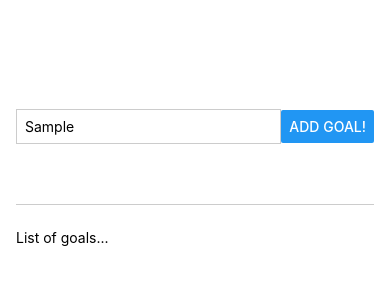
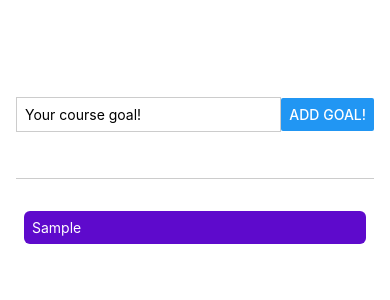
Before and after one commit to psultania1000/hello-app, a React Native app: screen / in a window 390 px wide. Both pictures are taken after typing "Sample" into the empty fields and a click on the button "ADD GOAL!". Shown: the top 300 px of the page. Built offline with nearby package versions, Linux system fonts and the light colour scheme.

Commit message:
modularised code, add delete

```diff
--- a/App.js
+++ b/App.js
@@ -1,27 +1,36 @@
 import { useState } from "react";
-import { StyleSheet, Text, View, Button, TextInput } from "react-native";
+import { StyleSheet, View, FlatList } from "react-native";
+
+import GoalItem from "./components/GoalItem";
+import GoalInput from "./components/GoalInput";
 
 export default function App() {
-  const [enteredGoalText, setEnteredGoalText] = useState("");
-  function goalInputHandler(enteredText) {
-    setEnteredGoalText(enteredText);
-  }
+  const [courseGoals, setCourseGoals] = useState([]);
 
-  function addGoalHander() {
-    console.log(enteredGoalText);
-  }
   return (
     <View style={styles.appContainer}>
-      <View style={styles.inputContainer}>
-        <TextInput
-          style={styles.textInput}
-          placeholder="Your course goal!"
-          onChangeText={goalInputHandler}
+      <GoalInput setCourseGoals={setCourseGoals} />
+      <View style={styles.goalsContainer}>
+        {/*
+          Previously Scrollview was used look at bottom
+          Now, we are using flatlist because it used kinda lazy loading to better
+          optimise the codebase
+        */}
+        <FlatList
+          data={courseGoals}
+          renderItem={(itemData) => {
+            return (
+              <GoalItem
+                text={itemData.item.text}
+                setCourseGoals={setCourseGoals}
+                id={itemData.item.id}
+              />
+            );
+          }}
+          keyExtractor={(item, index) => {
+            return item.id;
+          }}
         />
-        <Button title="Add Goal!" onPress={addGoalHander} />
-      </View>
-      <View style={styles.goalsContainer}>
-        <Text>List of goals...</Text>
       </View>
     </View>
   );
@@ -34,23 +43,30 @@ const styles = StyleSheet.create({
     backgroundColor: "white",
     paddingHorizontal: 16,
   },
-  inputContainer: {
-    flex: 1,
-    flexDirection: "row",
-    justifyContent: "space-between",
-    alignItems: "center",
-    marginBottom: 24,
-    borderBottomWidth: 1,
-    borderColor: "#cccccc",
-  },
-  textInput: {
-    borderWidth: 1,
-    borderColor: "#cccccc",
-    width: "80%",
-    // marginRight: 8,
-    padding: 8,
-  },
+
   goalsContainer: {
-    flex: 4,
+    flex: 5,
   },
 });
+
+{
+  /* <ScrollView>
+  {courseGoals.map((goal, index) => (
+
+    You can add styling goal item in Text tag as well now but
+      previously Text tag wont give same result in ios as
+      some time tweaking is needed to make it work in both platform
+      seamlessly
+      P.S.: Ofc now it works in both. But small thing to keep in mind
+
+
+    <View style={styles.goalItem} key={index}>
+
+              Styles does not cascade in react native
+              i.e. text color define in parent element wont be passed into child
+
+      <Text style={styles.goalText}>{goal}</Text>
+    </View>
+  ))}
+</ScrollView>; */
+}
--- /dev/null
+++ b/components/GoalInput.js
@@ -0,0 +1,50 @@
+import { View, TextInput, Button, StyleSheet } from "react-native";
+import { useState } from "react";
+
+function GoalInput({ setCourseGoals }) {
+  const [enteredGoalText, setEnteredGoalText] = useState("");
+
+  function goalInputHandler(enteredText) {
+    setEnteredGoalText(enteredText);
+  }
+
+  function addGoalHander() {
+    setCourseGoals((prevCourseGoals) => [
+      ...prevCourseGoals,
+      { text: enteredGoalText, id: Math.random().toString() },
+    ]);
+    setEnteredGoalText("");
+  }
+  return (
+    <View style={styles.inputContainer}>
+      <TextInput
+        style={styles.textInput}
+        placeholder="Your course goal!"
+        onChangeText={goalInputHandler}
+        value={enteredGoalText}
+      />
+      <Button title="Add Goal!" onPress={addGoalHander} />
+    </View>
+  );
+}
+
+export default GoalInput;
+
+const styles = StyleSheet.create({
+  inputContainer: {
+    flex: 1,
+    flexDirection: "row",
+    justifyContent: "space-between",
+    alignItems: "center",
+    marginBottom: 24,
+    borderBottomWidth: 1,
+    borderColor: "#cccccc",
+  },
+  textInput: {
+    borderWidth: 1,
+    borderColor: "#cccccc",
+    width: "80%",
+    // marginRight: 8,
+    padding: 8,
+  },
+});
--- /dev/null
+++ b/components/GoalItem.js
@@ -0,0 +1,37 @@
+import { View, Text, StyleSheet, Pressable } from "react-native";
+
+function GoalItem({ text, setCourseGoals, id }) {
+  function deleteGoalHandler(id) {
+    setCourseGoals((previousCourseGoals) => {
+      return previousCourseGoals.filter((goal) => goal.id !== id);
+    });
+  }
+  return (
+    <View style={styles.goalItem}>
+      <Pressable
+        android_ripple={{ color: "#210644" }}
+        onPress={deleteGoalHandler.bind(this, id)}
+        style={({ pressed }) => pressed && styles.pressedItems}>
+        <Text style={styles.goalText}>{text}</Text>
+      </Pressable>
+    </View>
+  );
+}
+
+export default GoalItem;
+
+const styles = StyleSheet.create({
+  goalItem: {
+    margin: 8,
+    borderRadius: 6,
+    backgroundColor: "#5e0acc",
+    color: "white",
+  },
+  pressedItems: {
+    opacity: 0.5,
+  },
+  goalText: {
+    padding: 8,
+    color: "white",
+  },
+});
```
